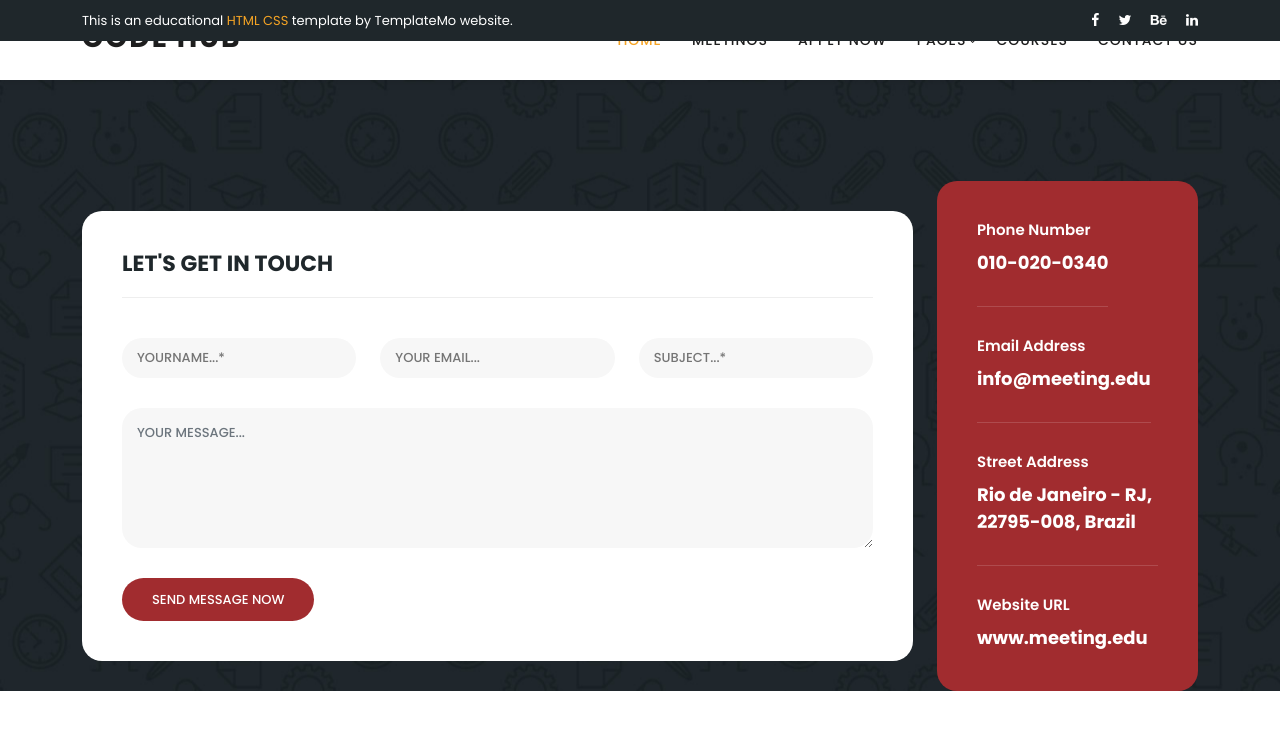
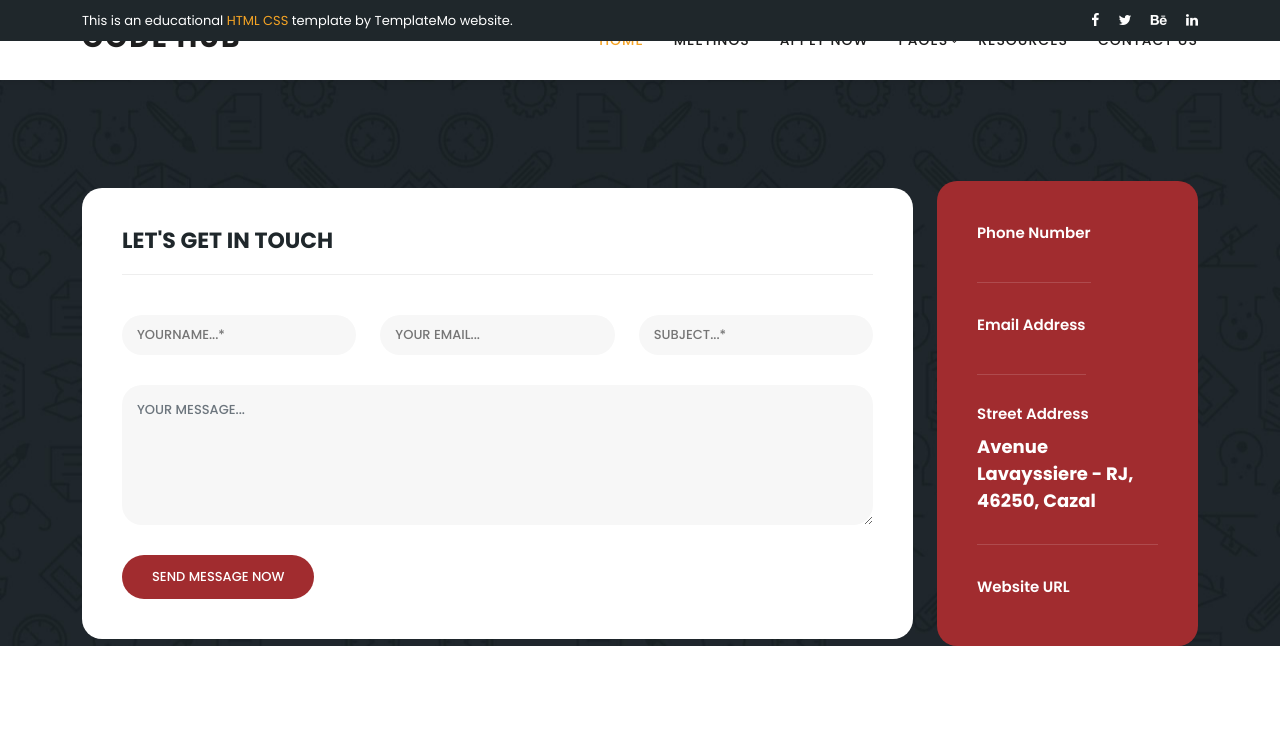
Before and after one commit to Charlotte-Natasha/CodeHub, a Django app: page /contact/ in a window 1280 px wide. Shown: the top 730 px of the page. Run offline with Django 4.2, Linux system fonts and the light colour scheme; some libraries are stand-ins or nearby versions.

Commit message:
added resources details

```diff
--- a/hubapp/templates/hubapp/contact.html
+++ b/hubapp/templates/hubapp/contact.html
@@ -53,19 +53,19 @@
                     <ul>
                         <li>
                             <h6>Phone Number</h6>
-                            <span>010-020-0340</span>
+                            <span></span>
                         </li>
                         <li>
                             <h6>Email Address</h6>
-                            <span>info@meeting.edu</span>
+                            <span></span>
                         </li>
                         <li>
                             <h6>Street Address</h6>
-                            <span>Rio de Janeiro - RJ, 22795-008, Brazil</span>
+                            <span>Avenue Lavayssiere - RJ, 46250, Cazal</span>
                         </li>
                         <li>
                             <h6>Website URL</h6>
-                            <span>www.meeting.edu</span>
+                            <span></span>
                         </li>
                     </ul>
                 </div>
--- a/hubapp/urls.py
+++ b/hubapp/urls.py
@@ -5,4 +5,5 @@
     path('', views.index, name='home'),
     path('home/', views.index, name='home'),
     path('contact/', views.contact, name='contact'),
+    path('resources/', views.resources, name='resources'),
 ]
--- a/hubapp/views.py
+++ b/hubapp/views.py
@@ -8,3 +8,7 @@
 def contact(request):
 
     return render(request, 'hubapp/contact.html')
+
+def resources(request):
+
+    return render(request, 'hubapp/resources.html')
--- a/templates/nav.html
+++ b/templates/nav.html
@@ -44,7 +44,7 @@
                                 <li><a href="meeting-details.html">Meeting Details</a></li>
                             </ul>
                         </li>
-                        <li class="scroll-to-section"><a href="#courses">Courses</a></li>
+                        <li class="scroll-to-section"><a href="/resources">Resources</a></li>
                         <li class="scroll-to-section"><a href="{% url 'contact' %}">Contact Us</a></li>
                     </ul>
                     <a class='menu-trigger'>
```
